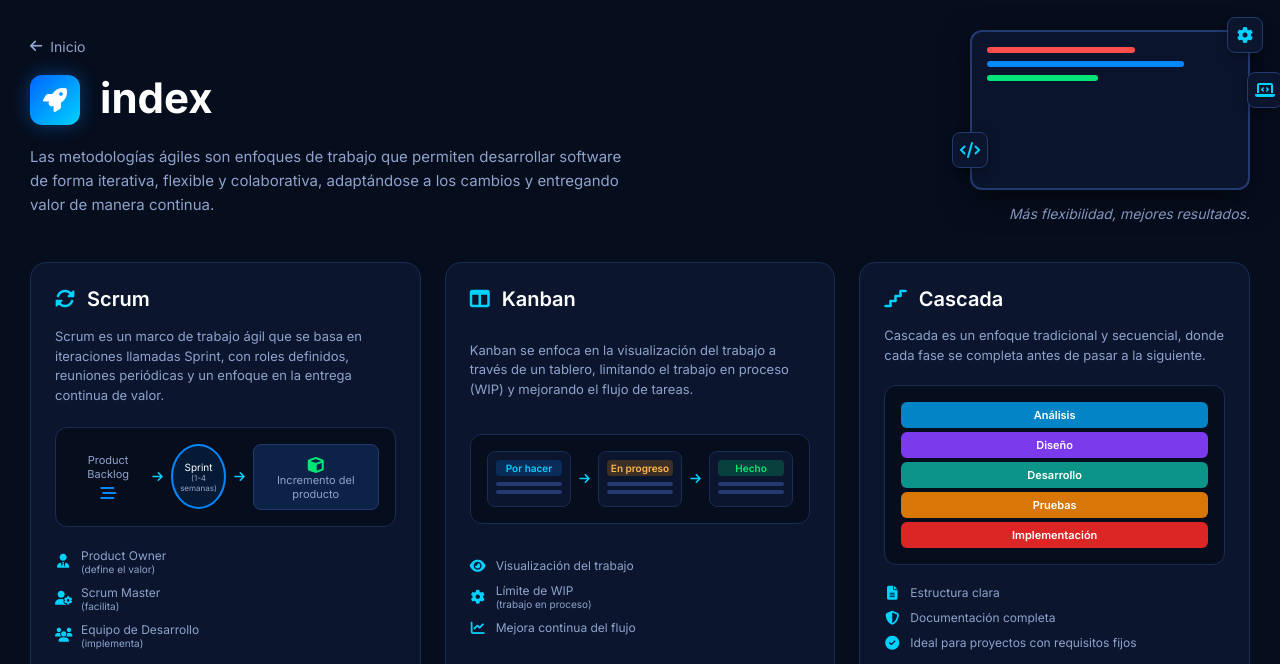
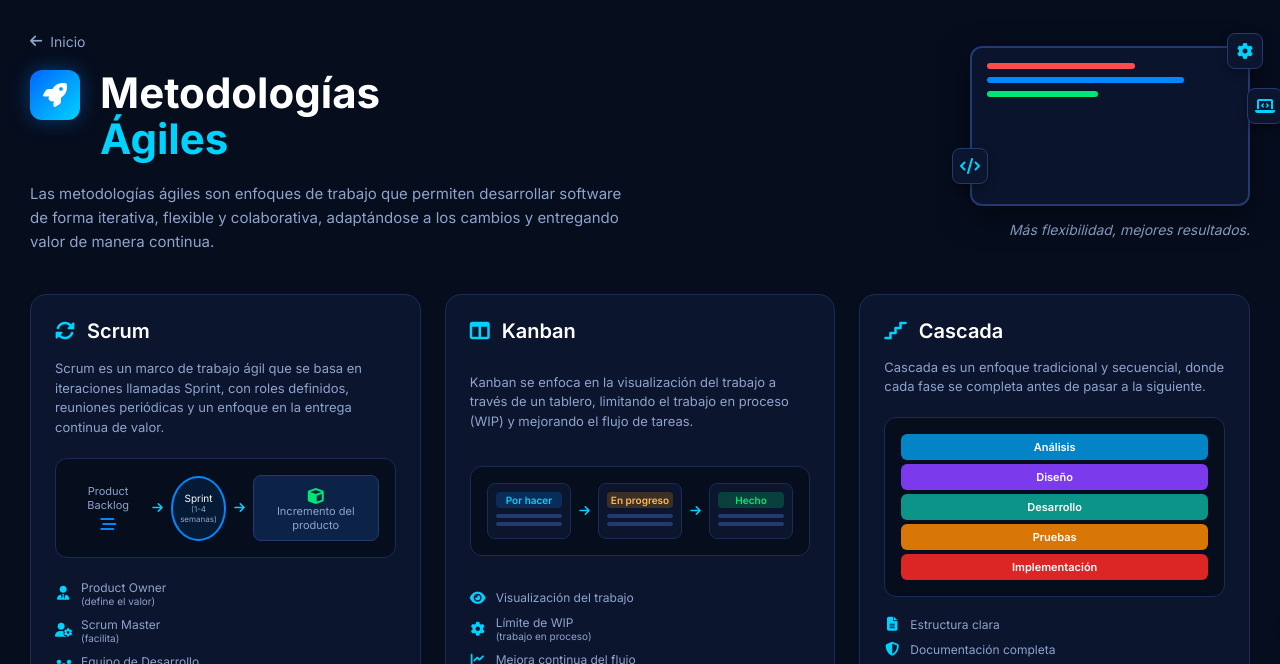
Before and after one commit to sotoenzo/BugZero, a plain HTML site: page BugZero/metodologia.html in a window 1280 px wide. Shown: the part 131-795 px from the top of the page. Drawn offline with Linux system fonts and the light colour scheme.

Commit message:
acomode la cagada que me mande jijija

```diff
--- a/BugZero/metodologia.html
+++ b/BugZero/metodologia.html
@@ -68,7 +68,7 @@
                     <div class="rocket-icon">
                         <i class="fa-solid fa-rocket"></i>
                     </div>
-                    <h1>index<br><span class="text-blue"></span></h1>
+                    <h1>Metodologías<br><span class="text-blue">Ágiles</span></h1>
                 </div>
                 <p class="hero-description">
                     Las metodologías ágiles son enfoques de trabajo que permiten desarrollar software de forma iterativa, flexible y colaborativa, adaptándose a los cambios y entregando valor de manera continua.
```
